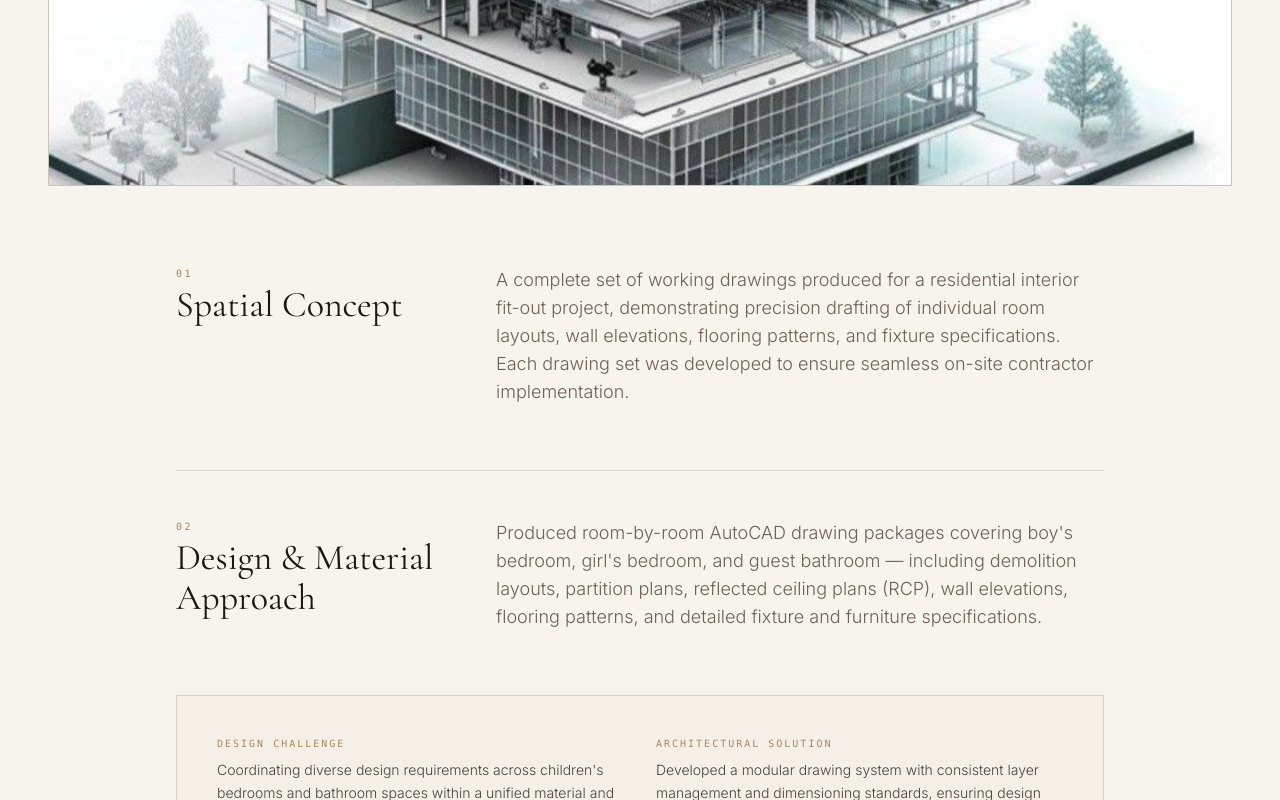
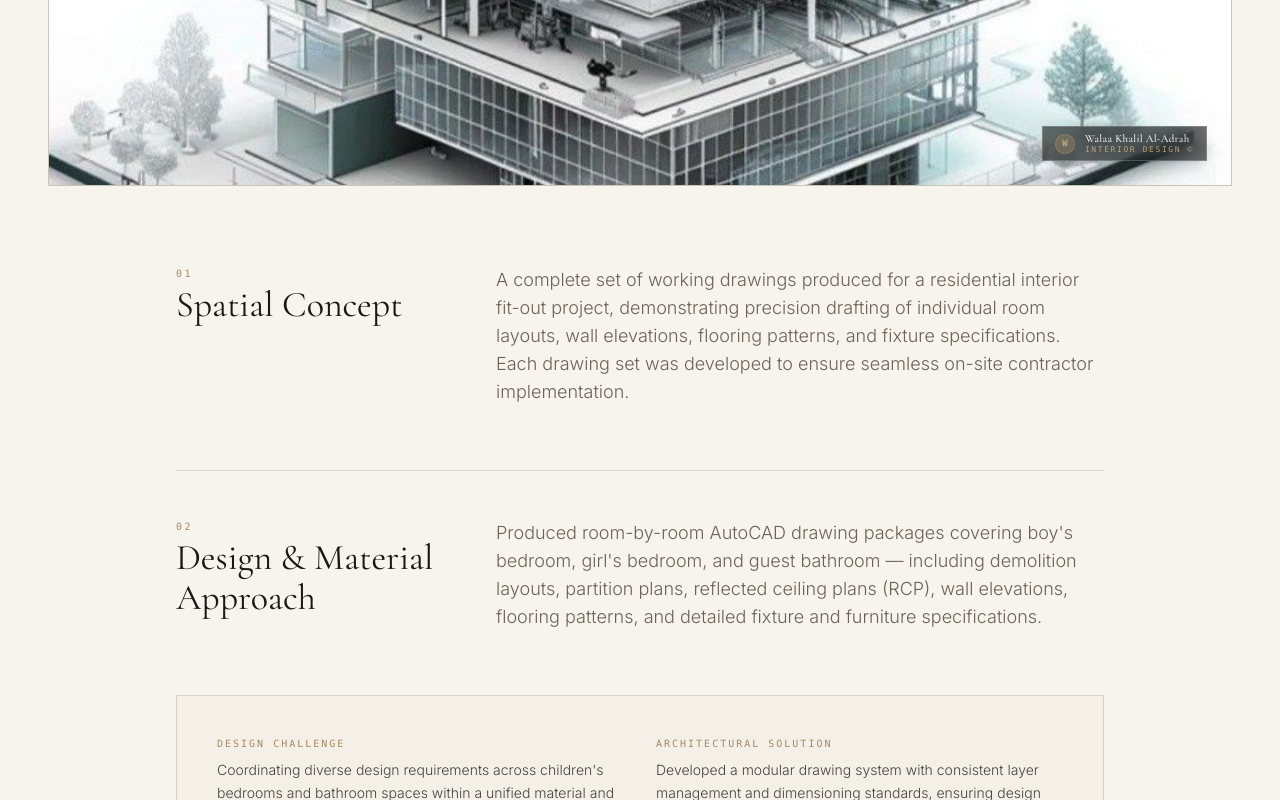
Before and after one commit to Basil-Aladra/walaakhalilaladrah, a Next.js app: page /projects/executive-working-drawings in a window 1280 px wide. Shown: the part 1180-1980 px from the top of the page. Built offline with nearby package versions, Linux system fonts and the light colour scheme.

Commit message:
feat(watermark): add elegant architectural watermark badge across all project images, gallery plates, and showcase renders

```diff
--- a/src/app/projects/page.tsx
+++ b/src/app/projects/page.tsx
@@ -9,6 +9,7 @@ import { ArrowUpRight, ArrowLeft, ArrowRight } from "lucide-react";
 import { projects } from "@/data/projects";
 import { fadeUp, staggerContainer } from "@/lib/motion";
 import { useLanguage } from "@/context/LanguageContext";
+import Watermark from "@/components/ui/Watermark";
 
 const categoryKeys = [
   { key: "All", en: "All", ar: "جميع المشاريع" },
@@ -133,6 +134,8 @@ function ProjectsContent() {
                         <ArrowOpenIcon className={`w-3.5 h-3.5 ${isRTL ? "rotate-[-90deg]" : ""}`} />
                       </div>
                     </div>
+
+                    <Watermark position="bottom-right" />
                   </div>
 
                   <div className="pt-6">
--- a/src/components/home/MaterialsSection.tsx
+++ b/src/components/home/MaterialsSection.tsx
@@ -6,6 +6,7 @@ import Image from "next/image";
 import { materialsShowcase } from "@/data/profile";
 import { fadeUp, staggerContainer } from "@/lib/motion";
 import { useLanguage } from "@/context/LanguageContext";
+import Watermark from "@/components/ui/Watermark";
 
 export default function MaterialsSection() {
   const [selectedMaterial, setSelectedMaterial] = useState(materialsShowcase[0]);
@@ -97,6 +98,7 @@ export default function MaterialsSection() {
                   {language === "ar" ? (selectedMaterial.nameAr || selectedMaterial.name) : selectedMaterial.name}
                 </span>
               </div>
+              <Watermark position="top-right" />
             </div>
 
             <div className="space-y-4">
--- a/src/components/home/SelectedWorks.tsx
+++ b/src/components/home/SelectedWorks.tsx
@@ -7,6 +7,7 @@ import { ArrowUpRight } from "lucide-react";
 import { projects } from "@/data/projects";
 import { fadeUp, staggerContainer } from "@/lib/motion";
 import { useLanguage } from "@/context/LanguageContext";
+import Watermark from "@/components/ui/Watermark";
 
 export default function SelectedWorks() {
   const { t, language, isRTL } = useLanguage();
@@ -78,6 +79,8 @@ export default function SelectedWorks() {
                       <ArrowUpRight className={`w-3.5 h-3.5 ${isRTL ? "rotate-[-90deg]" : ""}`} />
                     </div>
                   </div>
+
+                  <Watermark position="top-right" />
                 </div>
 
                 <div className="grid grid-cols-1 md:grid-cols-12 gap-6 pt-6">
@@ -133,6 +136,7 @@ export default function SelectedWorks() {
                         {projects[1].number}
                       </span>
                     </div>
+                    <Watermark position="bottom-right" />
                   </div>
 
                   <div className="pt-6">
@@ -176,6 +180,7 @@ export default function SelectedWorks() {
                         {projects[2].number}
                       </span>
                     </div>
+                    <Watermark position="bottom-right" />
                   </div>
 
                   <div className="pt-6">
@@ -222,6 +227,7 @@ export default function SelectedWorks() {
                         {projects[3].number}
                       </span>
                     </div>
+                    <Watermark position="bottom-right" />
                   </div>
 
                   <div className="pt-6">
@@ -265,6 +271,7 @@ export default function SelectedWorks() {
                         {projects[4].number}
                       </span>
                     </div>
+                    <Watermark position="bottom-right" />
                   </div>
 
                   <div className="pt-6">
--- a/src/components/home/VisualizationSection.tsx
+++ b/src/components/home/VisualizationSection.tsx
@@ -6,6 +6,7 @@ import Image from "next/image";
 import { Eye, Layers, Sun, Camera } from "lucide-react";
 import { fadeUp, staggerContainer } from "@/lib/motion";
 import { useLanguage } from "@/context/LanguageContext";
+import Watermark from "@/components/ui/Watermark";
 
 const renderStudies = [
   {
@@ -99,6 +100,8 @@ export default function VisualizationSection() {
               <Eye className="w-3.5 h-3.5 text-gold-light" />
               <span>{language === "ar" ? "دراسة إظهار معماري" : "3D Visualization Study"} · 0{activeIndex + 1}</span>
             </div>
+
+            <Watermark position="bottom-right" />
           </div>
 
           {/* Technical Metadata Bar */}
--- a/src/components/projects/ProjectDetailClient.tsx
+++ b/src/components/projects/ProjectDetailClient.tsx
@@ -5,6 +5,7 @@ import Link from "next/link";
 import { ArrowLeft, ArrowRight, MapPin, Calendar, Maximize2, Tag, Download, FileText } from "lucide-react";
 import { Project } from "@/lib/types";
 import { useLanguage } from "@/context/LanguageContext";
+import Watermark from "@/components/ui/Watermark";
 
 interface Props {
   project: Project;
@@ -115,6 +116,7 @@ export default function ProjectDetailClient({ project, nextProject }: Props) {
             sizes="100vw"
             className="object-cover object-center"
           />
+          <Watermark position="bottom-right" />
         </div>
       </div>
 
@@ -231,6 +233,7 @@ export default function ProjectDetailClient({ project, nextProject }: Props) {
                     sizes="100vw"
                     className="object-cover object-center"
                   />
+                  <Watermark position="bottom-right" />
                 </div>
                 {caption && (
                   <figcaption className="text-xs text-secondary font-mono tracking-wider flex items-center justify-between pt-1">
--- /dev/null
+++ b/src/components/ui/Watermark.tsx
@@ -0,0 +1,80 @@
+"use client";
+
+import React from "react";
+import { useLanguage } from "@/context/LanguageContext";
+
+interface WatermarkProps {
+  position?: "bottom-right" | "bottom-left" | "top-right" | "top-left" | "center";
+  variant?: "badge" | "signature" | "stamp";
+  className?: string;
+}
+
+export default function Watermark({
+  position = "bottom-right",
+  variant = "signature",
+  className = "",
+}: WatermarkProps) {
+  const { language, isRTL } = useLanguage();
+
+  if (variant === "stamp") {
+    return (
+      <div
+        className={`pointer-events-none select-none absolute inset-0 flex items-center justify-center opacity-15 overflow-hidden z-20 ${className}`}
+        aria-hidden="true"
+      >
+        <div className="transform -rotate-12 border-2 border-white/60 px-8 py-3 rounded-sm text-center">
+          <span className="font-serif text-2xl sm:text-4xl uppercase tracking-[0.3em] text-white block font-light">
+            {language === "ar" ? "ولاء خليل العدرة" : "WALAA KHALIL AL-ADRAH"}
+          </span>
+          <span className="text-[10px] sm:text-xs font-mono uppercase tracking-[0.4em] text-white/80 block mt-1">
+            {language === "ar" ? "تصميم داخلي · حقوق الملكية الفكرية" : "INTERIOR ARCHITECTURE · ARCHIVE"}
+          </span>
+        </div>
+      </div>
+    );
+  }
+
+  // Position classes (adapts gracefully to RTL if needed)
+  const getPositionClasses = () => {
+    switch (position) {
+      case "bottom-right":
+        return isRTL ? "bottom-4 left-4 sm:bottom-6 sm:left-6" : "bottom-4 right-4 sm:bottom-6 sm:right-6";
+      case "bottom-left":
+        return isRTL ? "bottom-4 right-4 sm:bottom-6 sm:right-6" : "bottom-4 left-4 sm:bottom-6 sm:left-6";
+      case "top-right":
+        return isRTL ? "top-4 left-4 sm:top-6 sm:left-6" : "top-4 right-4 sm:top-6 sm:right-6";
+      case "top-left":
+        return isRTL ? "top-4 right-4 sm:top-6 sm:right-6" : "top-4 left-4 sm:top-6 sm:left-6";
+      case "center":
+        return "top-1/2 left-1/2 -translate-x-1/2 -translate-y-1/2";
+      default:
+        return "bottom-4 right-4 sm:bottom-6 sm:right-6";
+    }
+  };
+
+  return (
+    <div
+      className={`pointer-events-none select-none absolute ${getPositionClasses()} z-20 transition-opacity duration-300 ${className}`}
+      aria-hidden="true"
+    >
+      <div className="inline-flex items-center gap-2.5 px-3 py-1.5 bg-black/55 backdrop-blur-md border border-white/20 shadow-lg text-white">
+        {/* Monogram Seal */}
+        <div className="w-5 h-5 rounded-full bg-gold/30 border border-gold/60 flex items-center justify-center flex-shrink-0">
+          <span className="text-[9px] font-mono font-bold text-gold-light leading-none">
+            {language === "ar" ? "و" : "W"}
+          </span>
+        </div>
+
+        {/* Designer Signature Text */}
+        <div className="flex flex-col text-left rtl:text-right leading-none">
+          <span className="text-[10px] sm:text-[11px] font-serif font-medium tracking-wide text-white/95">
+            {language === "ar" ? "ولاء خليل العدرة" : "Walaa Khalil Al-Adrah"}
+          </span>
+          <span className="text-[8px] font-mono tracking-widest uppercase text-gold-light/90 mt-0.5">
+            {language === "ar" ? "تصميم داخلي ©" : "Interior Design ©"}
+          </span>
+        </div>
+      </div>
+    </div>
+  );
+}
```
